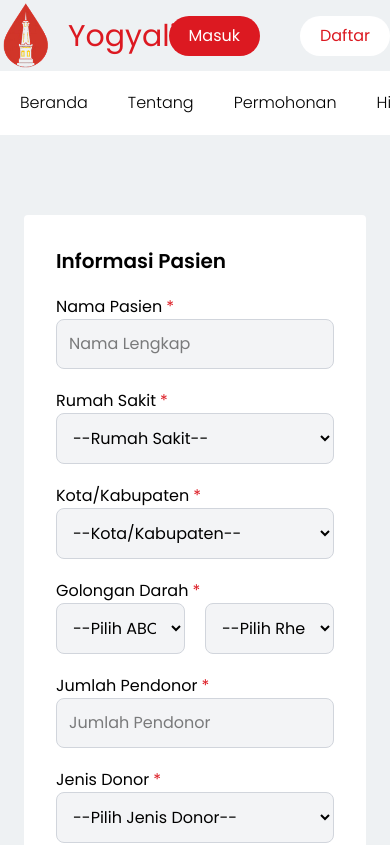
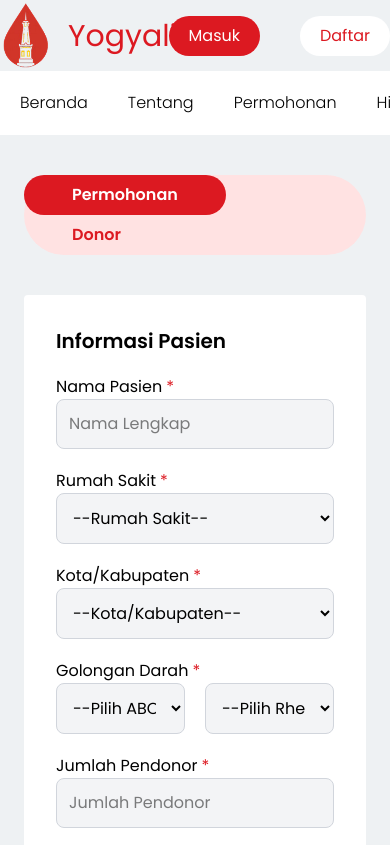
Before and after one commit to IlhamYuniar16/ProjectLomba, a Vue app in the folder frontend/vue-project/: page /permohonan in a window 390 px wide. Shown: the top 845 px of the page. Built offline with nearby package versions, Linux system fonts and the light colour scheme.

Commit message:
Commit Form Permohonan & Donor

```diff
--- a/frontend/vue-project/src/views/FormView.vue
+++ b/frontend/vue-project/src/views/FormView.vue
@@ -36,7 +36,7 @@ const tabs = [
         </main>
 
         <div class="py-10 px-6 md:px-16 lg:px-24 xl:px-32">
-            <div class="hidden lg:flex justify-center gap-1 bg-red-100 w-fit mx-auto rounded-full">
+            <div class=" justify-center gap-1 bg-red-100 w-fit mx-auto rounded-full">
                 <button @click="activeTab = 'permohonan'" :class="activeTab === 'permohonan' ? 'cursor-pointer font-semibold bg-primary text-white px-12 py-2 rounded-full transition-all duration-200' : 'cursor-pointer font-semibold text-primary px-12 py-2 transition-all duration-200'" >
                     Permohonan
                 </button>
```
